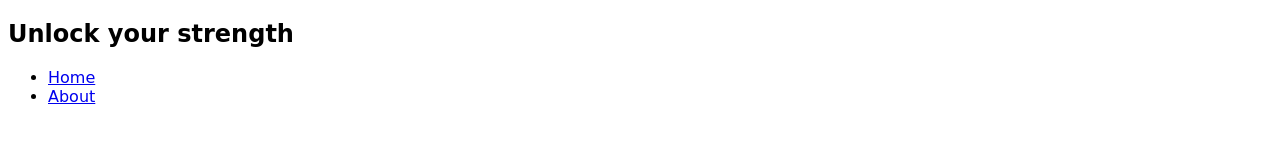
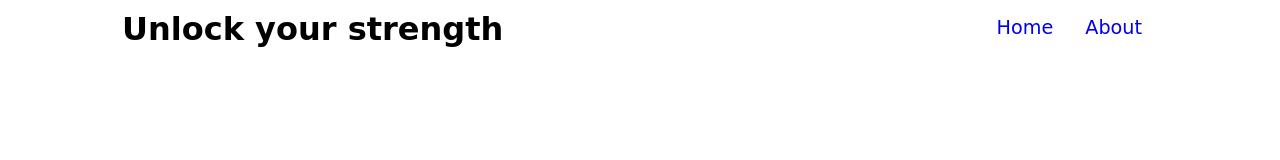
Before and after one commit to VinhKietLa/ProductLandingPage, a plain HTML site: page index.html in a window 1280 px wide. Drawn offline with Linux system fonts and the light colour scheme; a web font is replaced by a local one.

Commit message:
Base styles and Nav bar styles completed

```diff
--- a/index.css
+++ b/index.css
@@ -1,3 +1,60 @@
+* {
+  box-sizing: border-box;
+  margin: 0;
+  padding: 0;
+}
+
+/*Base Styles */
+
 body {
   font-family: 'Shojumaru', cursive;
+  line-height: 1.5;
+  font-size: 1.1rem;
 }
+
+a {
+  text-decoration: none;
+}
+
+ul {
+  list-style: none;
+}
+
+img {
+  width:100%;
+}
+
+/*Nav Bar styling*/
+.container {
+  max-width: 1100px;
+  margin:auto;
+  overflow:hidden;
+  padding: 0 2rem;
+}
+
+.navbar {
+  font-size: 1.2rem;
+  padding-top: 0.3rem;
+  padding-bottom: 0.3rem;
+}
+
+.navbar .container {
+  display:grid;
+  grid-template-columns: repeat(2, 1fr);
+}
+.navbar .logo {
+  font-size: 2rem;
+}
+.navbar .nav {
+  justify-self: flex-end;
+  display:flex;
+  align-items: center;
+  justify-content: center;
+}
+
+.navbar .nav a {
+  padding: 0 1rem;
+}
+.navbar .nav a:hover {
+  color:red;
+}
```
Also changed, not shown: index.html (+1 -0 lines).
